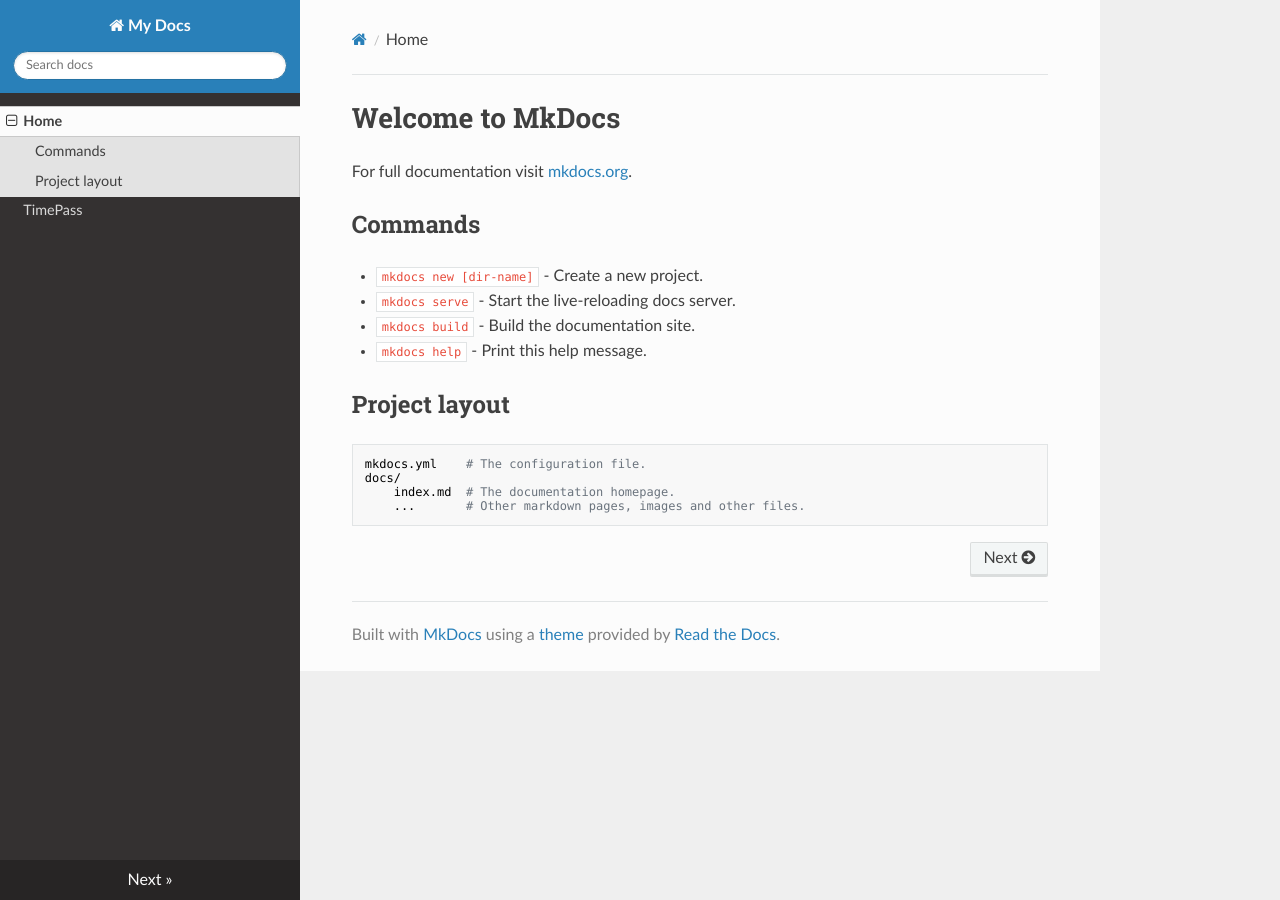
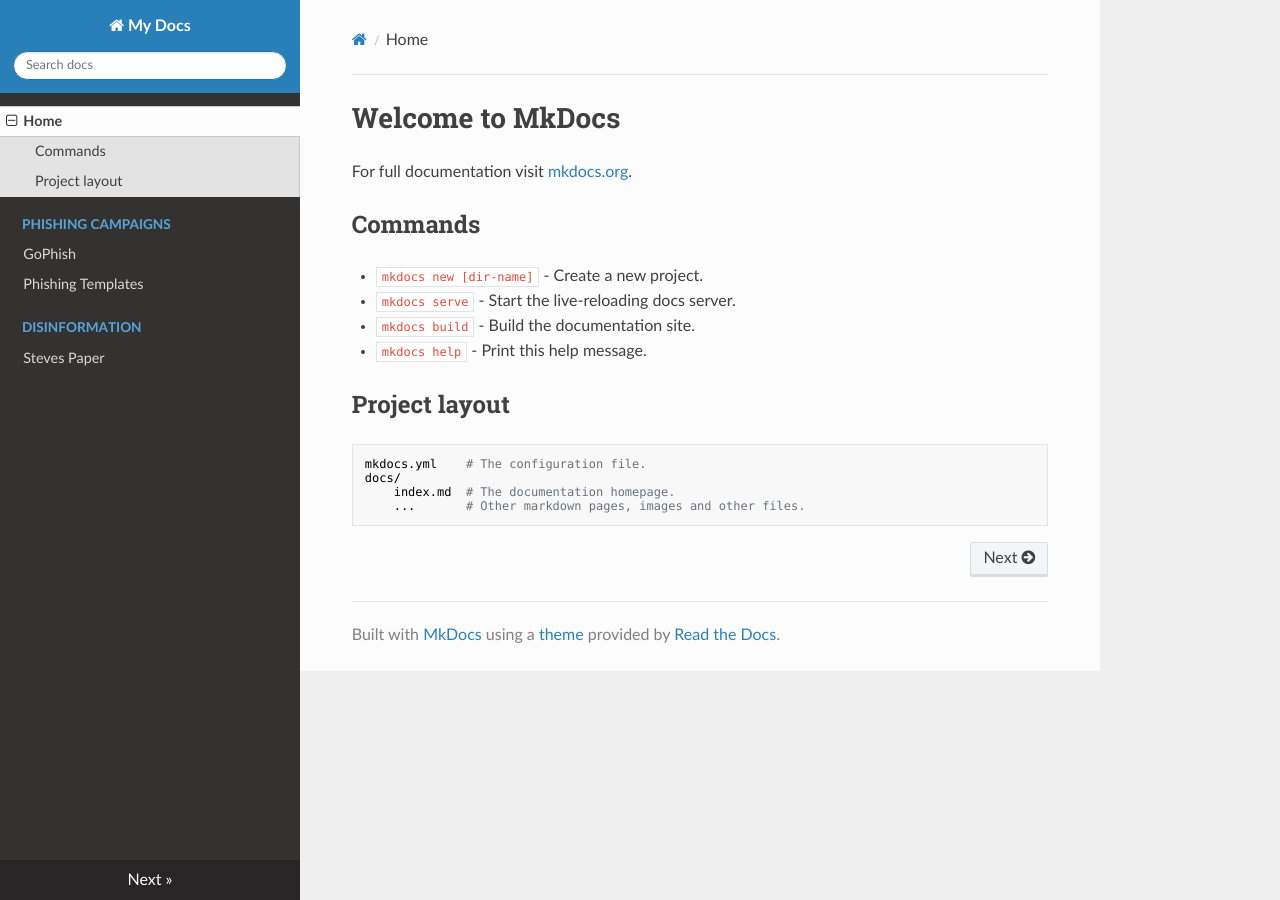
Before and after one commit to rvoak/dummydocs, an MkDocs documentation site: the page built from docs/index.md, in a window 1280 px wide. Built offline with MkDocs 1.6.1, drawn with Linux system fonts in a browser that asks for light colours; nearby versions of some CDN libraries; old or Windows-style settings are respelled for this version of MkDocs.

Commit message:
Update mkdocs.yml

```diff
--- a/mkdocs.yml
+++ b/mkdocs.yml
@@ -1,5 +1,9 @@
 site_name: My Docs
-pages:
+nav:
 - Home: 'index.md'
-- TimePass: 'tp.md'
+- Phishing Campaigns:
+  - GoPhish: 'phishing/guide.md'
+  - Phishing Templates: 'phishing/templates.md'
+- Disinformation:
+  - Steves Paper: 'disinformation/paper.md'
 theme: readthedocs
```
